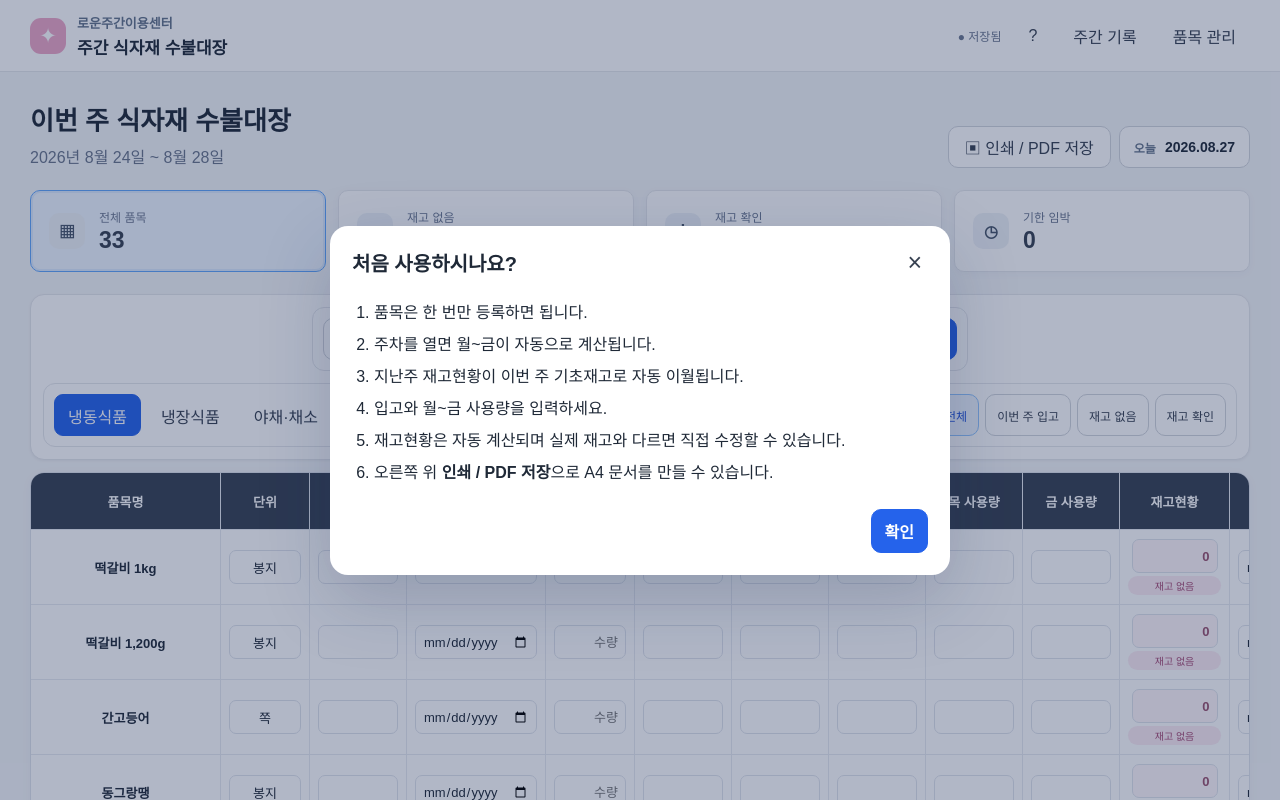
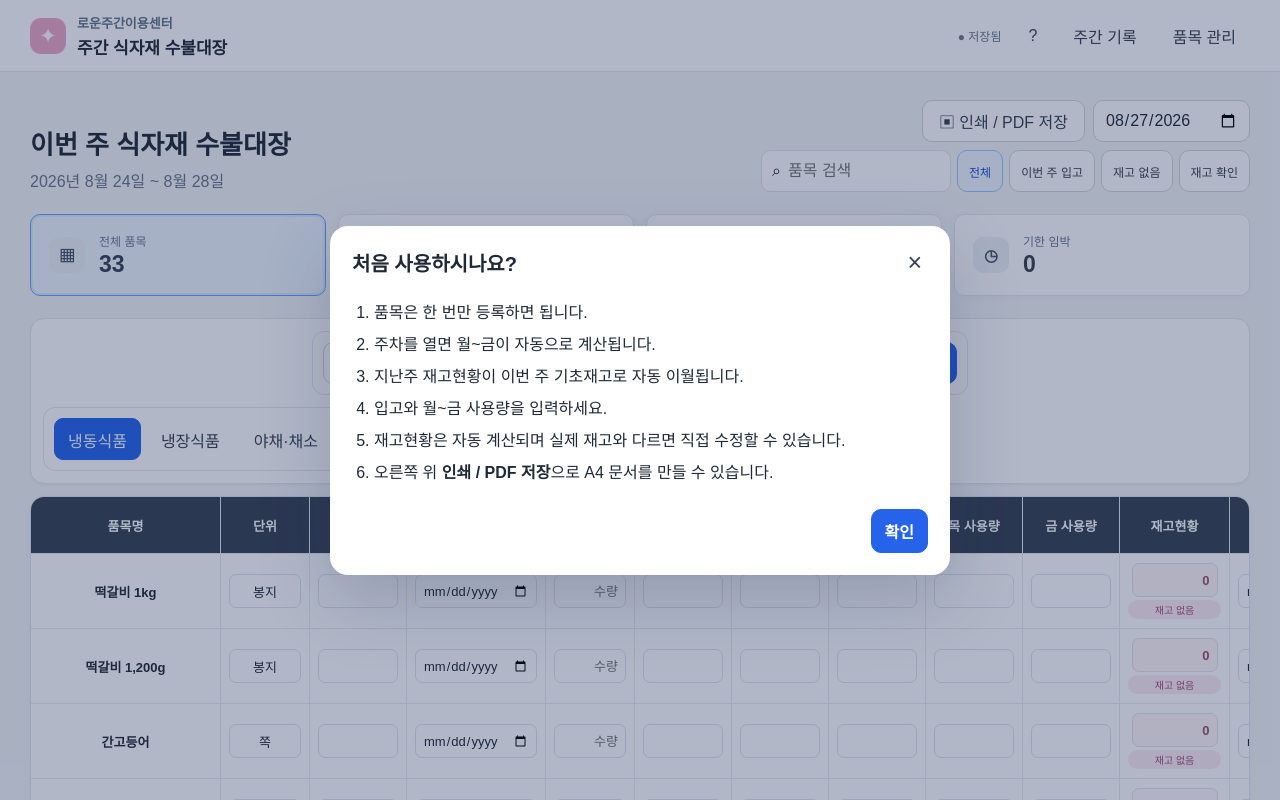
Before and after one commit to vhthdvhthd-lab/meal-check, a React (Vite) app: page / in a window 1280 px wide. Shown: the top 800 px of the page. Built offline with nearby package versions, Linux system fonts and the light colour scheme.

Commit message:
Add files via upload

```diff
--- a/src/main.jsx
+++ b/src/main.jsx
@@ -90,6 +90,7 @@ function App(){
   const [records,setRecords]=useState(()=>load(STORAGE.records,[]));
   const [incoming,setIncoming]=useState(()=>load(STORAGE.incoming,[]));
   const [date,setDate]=useState(()=>isoDate(mondayOf(new Date())));
+  const [calendarDate,setCalendarDate]=useState(()=>isoDate(new Date()));
   const [category,setCategory]=useState(CATEGORIES[0]);
   const [filter,setFilter]=useState("전체");
   const [search,setSearch]=useState("");
@@ -248,7 +249,7 @@ function App(){
   if(page==="items") return <><ItemPage items={items} onBack={()=>setPage("weekly")} onAdd={()=>setModal({type:"item",data:null})}
     onEdit={i=>setModal({type:"item",data:i})} onToggle={setItemActive} onDelete={deleteItem} onReorder={reorder}/>
     {modal?.type==="item"&&<ItemModal data={modal.data} defaults={modal.defaults} onClose={()=>setModal(null)} onSave={modal.data?updateItem:addItem}/>}</>;
-  if(page==="history") return <HistoryPage weeks={weeks} onBack={()=>setPage("weekly")} onOpen={s=>{setDate(s);setPage("weekly")}}/>;
+  if(page==="history") return <HistoryPage weeks={weeks} onBack={()=>setPage("weekly")} onOpen={s=>{setDate(s);setCalendarDate(s);setPage("weekly")}}/>;
 
   return <div className="app">
     <header className="topbar">
@@ -259,7 +260,7 @@ function App(){
     <main className="container">
       <section className="title-row">
         <div><h1>이번 주 식자재 수불대장</h1><div className="range">{fmtRange(week)}</div><div className="print-category">{category}</div></div>
-        <div className="title-utility"><button onClick={printNow}>▣ 인쇄 / PDF 저장</button><div className="today-display"><span>오늘</span><b>{fmtDate(isoDate(new Date()))}</b></div></div>
+        <div className="title-right-stack"><div className="title-utility"><button onClick={printNow}>▣ 인쇄 / PDF 저장</button><input className="title-date" aria-label="날짜 선택" type="date" value={calendarDate} onChange={e=>{if(!e.target.value)return;setCalendarDate(e.target.value);setDate(isoDate(mondayOf(parseLocal(e.target.value))))}}/></div><div className="filters"><div className="search">⌕<input placeholder="품목 검색" value={search} onChange={e=>setSearch(e.target.value)}/></div>{["전체","이번 주 입고","재고 없음","재고 확인"].map(f=><button className={filter===f?"filter active-filter":"filter"} onClick={()=>setFilter(f)} key={f}>{f}</button>)}</div></div>
         <section className="print-approval" aria-label="결재란">
           <div className="approval-title">결<br/><br/>재</div>
           {['담 당','팀 장','국 장','센 터 장'].map(role=><div className="approval-cell" key={role}><span>{role}</span><i></i></div>)}
@@ -277,13 +278,10 @@ function App(){
         <div className="tabs">{CATEGORIES.map(c=><button className={category===c?"active":""} onClick={()=>setCategory(c)} key={c}>{c}</button>)}</div>
         <div className="main-actions" aria-label="주요 기능">
           <button onClick={()=>shiftWeek(-1)}>← 이전 주</button>
-          <button className="today" onClick={()=>setDate(isoDate(mondayOf(new Date())))}>이번 주</button>
+          <button className="today" onClick={()=>{setDate(isoDate(mondayOf(new Date())));setCalendarDate(isoDate(new Date()))}}>이번 주</button>
           <button onClick={()=>shiftWeek(1)}>다음 주 →</button>
           <button onClick={copyLastWeek}>↻ 지난주 재고 불러오기</button>
           <button className="primary" onClick={()=>setModal({type:"item",data:null,defaults:{category}})}>＋ 품목 추가</button>
-        </div>
-        <div className="filters"><div className="search">⌕<input placeholder="품목 검색" value={search} onChange={e=>setSearch(e.target.value)}/></div>
-          {["전체","이번 주 입고","재고 없음","재고 확인"].map(f=><button className={filter===f?"filter active-filter": "filter"} onClick={()=>setFilter(f)} key={f}>{f}</button>)}
         </div>
       </section>
 
@@ -300,7 +298,7 @@ function App(){
     {help&&<Help onClose={()=>{setHelp(false);save(STORAGE.help,true)}}/>}
   </div>;
 
-  function shiftWeek(n){const d=parseLocal(week.start);d.setDate(d.getDate()+n*7);setDate(isoDate(d))}
+  function shiftWeek(n){const d=parseLocal(week.start);d.setDate(d.getDate()+n*7);setDate(isoDate(d));const shown=parseLocal(calendarDate);shown.setDate(shown.getDate()+n*7);setCalendarDate(isoDate(shown))}
 }
 
 function Summary({title,value,icon,onClick,active}){return <button className={`summary-card ${active?"summary-active":""}`} onClick={onClick}><span className="summary-icon">{icon}</span><span><small>{title}</small><strong>{value}</strong></span></button>}
--- a/src/styles.css
+++ b/src/styles.css
@@ -256,3 +256,28 @@ button:hover{background:#f3f4f6}
 @media print{
   .title-utility{display:none!important}
 }
+
+/* Title tools with filters underneath */
+.title-right-stack{display:flex;flex-direction:column;align-items:flex-end;gap:8px;margin-left:auto}
+.title-right-stack .title-utility{margin-left:0}
+.title-date{height:42px;border:1px solid #d1d5db;border-radius:10px;background:#fff;color:#1f2937;padding:0 11px;font:inherit}
+.title-right-stack>.filters{display:flex;align-items:center;justify-content:flex-end;gap:6px;flex-wrap:nowrap}
+.title-right-stack .search{width:190px;min-width:190px;height:42px;overflow:visible}
+.title-right-stack .search input{height:auto!important;line-height:1.4!important;padding:0!important;border:0!important}
+.title-right-stack .filter{height:42px;padding:0 11px}
+.control-panel{grid-template-columns:max-content 1fr}
+.control-panel>.main-actions{justify-self:end}
+
+@media(max-width:1400px){
+  .control-panel{grid-template-columns:1fr}
+  .control-panel>.main-actions{grid-column:1;grid-row:1;justify-self:center}
+  .control-panel>.tabs{grid-column:1;grid-row:2;justify-self:start}
+}
+@media(max-width:900px){
+  .title-right-stack{width:100%;margin-left:0;align-items:stretch}
+  .title-right-stack .title-utility,.title-right-stack>.filters{justify-content:flex-start;flex-wrap:wrap}
+  .title-right-stack .search{width:100%;min-width:0}
+}
+@media print{
+  .title-right-stack{display:none!important}
+}
```
